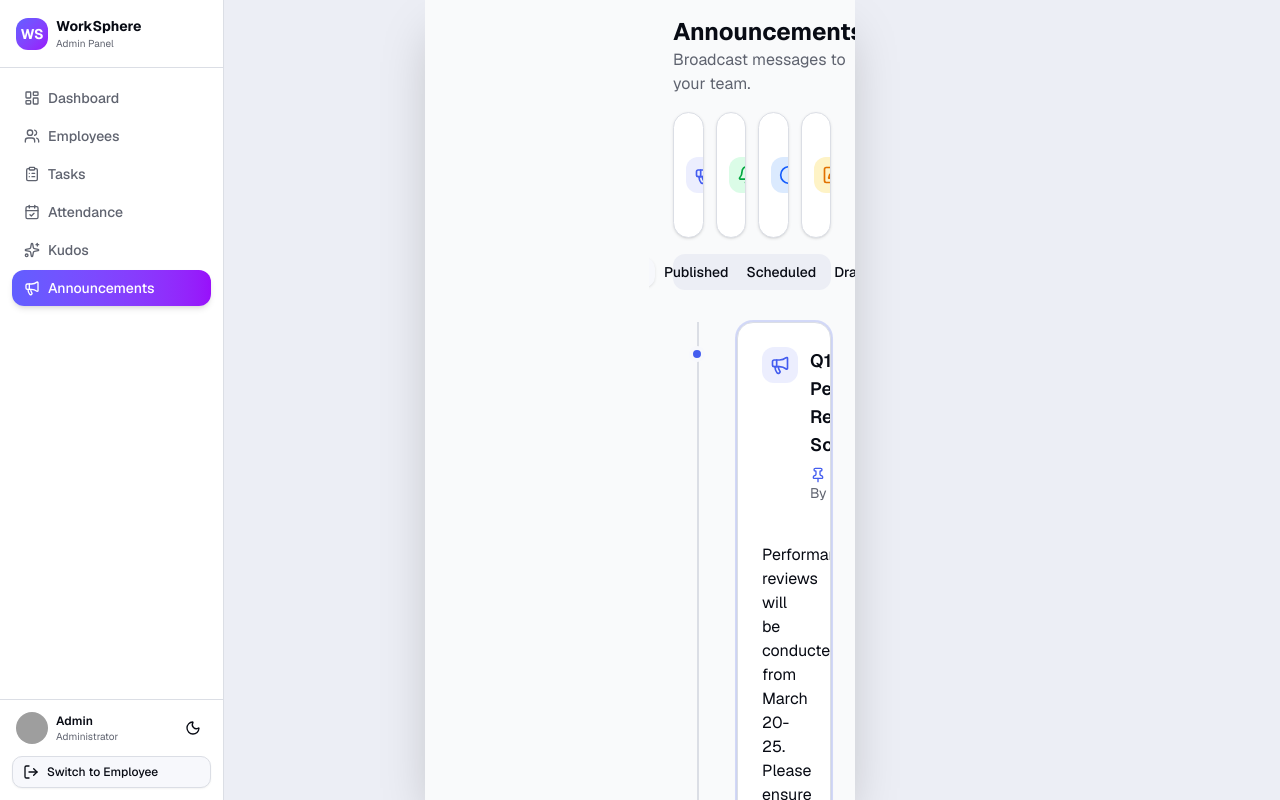
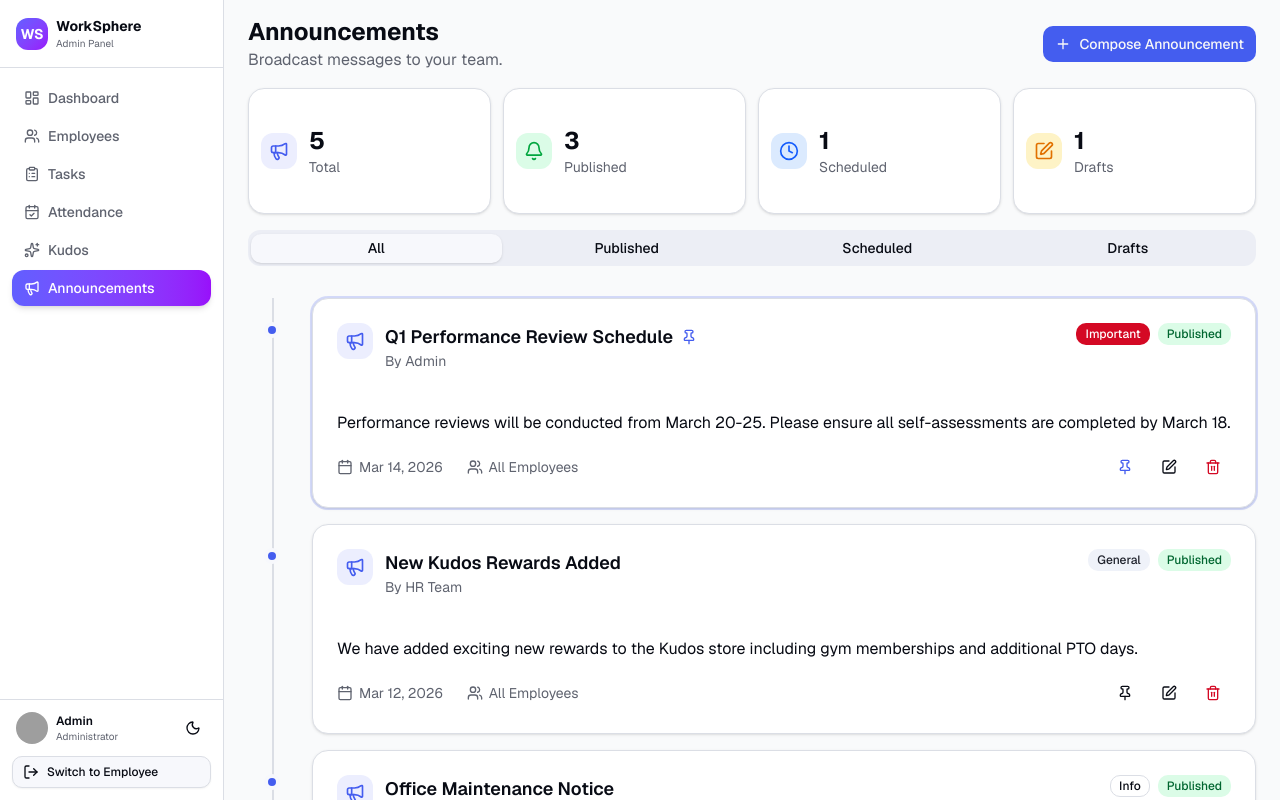
Before and after one commit to dannyloui1441/WorkSphere, a Next.js app: page /admin/announcements in a window 1280 px wide. Built offline with nearby package versions, Linux system fonts and the light colour scheme; grey boxes are pictures that could not be loaded.

Commit message:
feat: fix narrow admin panel issue
Modify root layout for admin page width; create employee layout; update admin layout for full width.

```diff
--- a/app/admin/layout.tsx
+++ b/app/admin/layout.tsx
@@ -126,7 +126,7 @@ export default function AdminLayout({ children }: { children: React.ReactNode })
   )
 
   return (
-    <div className="flex h-screen bg-gray-50 dark:bg-gray-950">
+    <div className="flex h-screen w-screen bg-gray-50 dark:bg-gray-950 overflow-hidden">
       {/* Mobile Header */}
       <header className="fixed top-0 left-0 right-0 h-14 bg-card border-b border-border flex items-center justify-between px-4 z-40 md:hidden">
         {/* Logo */}
@@ -183,7 +183,7 @@ export default function AdminLayout({ children }: { children: React.ReactNode })
       </aside>
 
       {/* Main Content Area */}
-      <main className="flex-1 min-w-0 overflow-y-auto pt-14 md:pt-0 md:ml-56">
+      <main className="flex-1 min-w-0 overflow-y-auto pt-14 md:pt-0 md:ml-56 w-full">
         {children}
       </main>
     </div>
--- /dev/null
+++ b/app/employee/layout.tsx
@@ -0,0 +1,13 @@
+export default function EmployeeLayout({
+  children,
+}: {
+  children: React.ReactNode
+}) {
+  return (
+    <div className="min-h-screen flex items-start justify-center bg-muted">
+      <div className="w-full max-w-[430px] min-h-screen bg-background shadow-2xl relative">
+        {children}
+      </div>
+    </div>
+  )
+}
--- a/app/layout.tsx
+++ b/app/layout.tsx
@@ -55,11 +55,7 @@ export default function RootLayout({
           enableSystem
           disableTransitionOnChange
         >
-          <div className="min-h-screen flex items-start justify-center">
-            <div className="w-full max-w-[430px] min-h-screen bg-background shadow-2xl relative">
-              {children}
-            </div>
-          </div>
+          {children}
         </ThemeProvider>
         <Analytics />
       </body>
```
